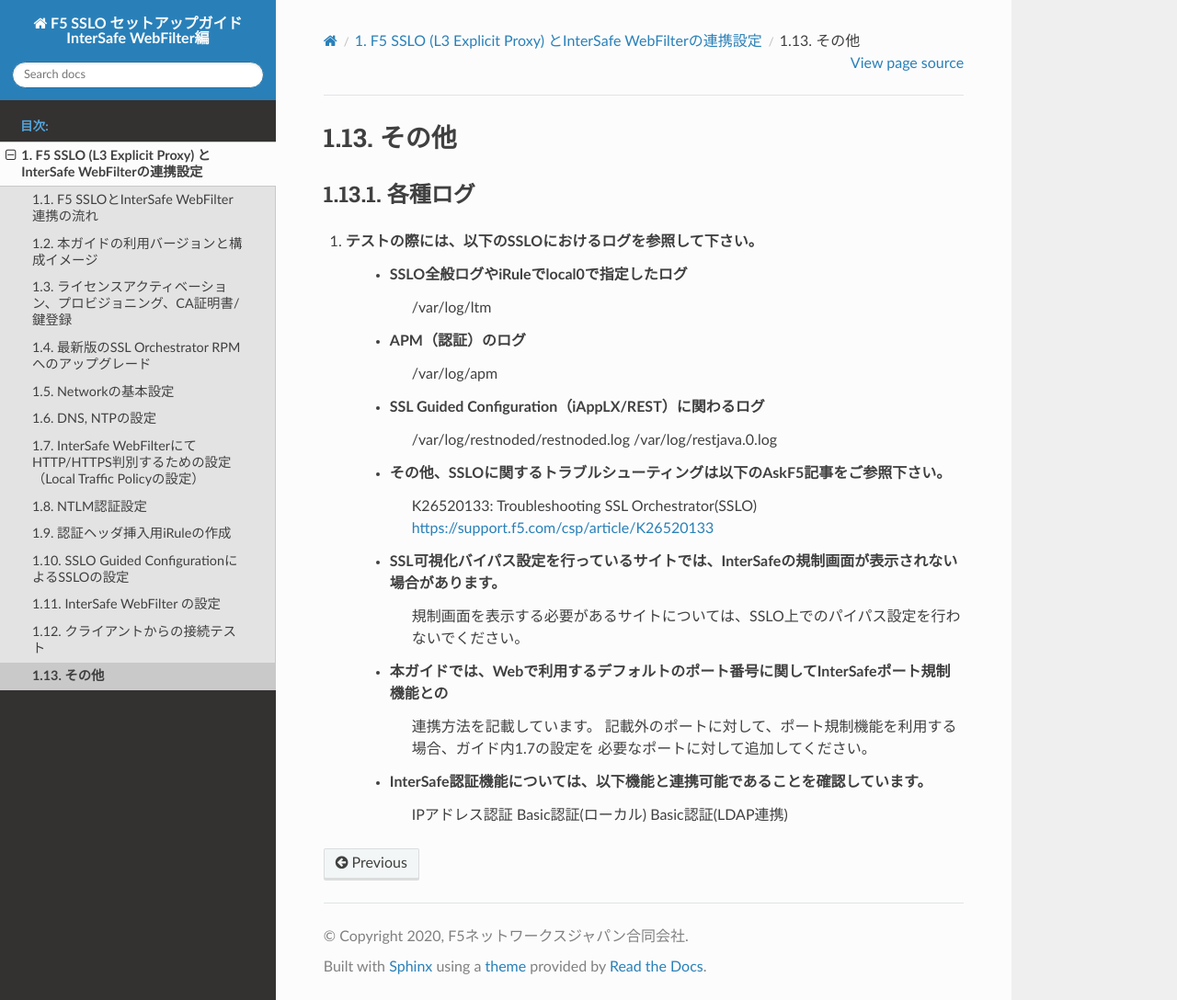
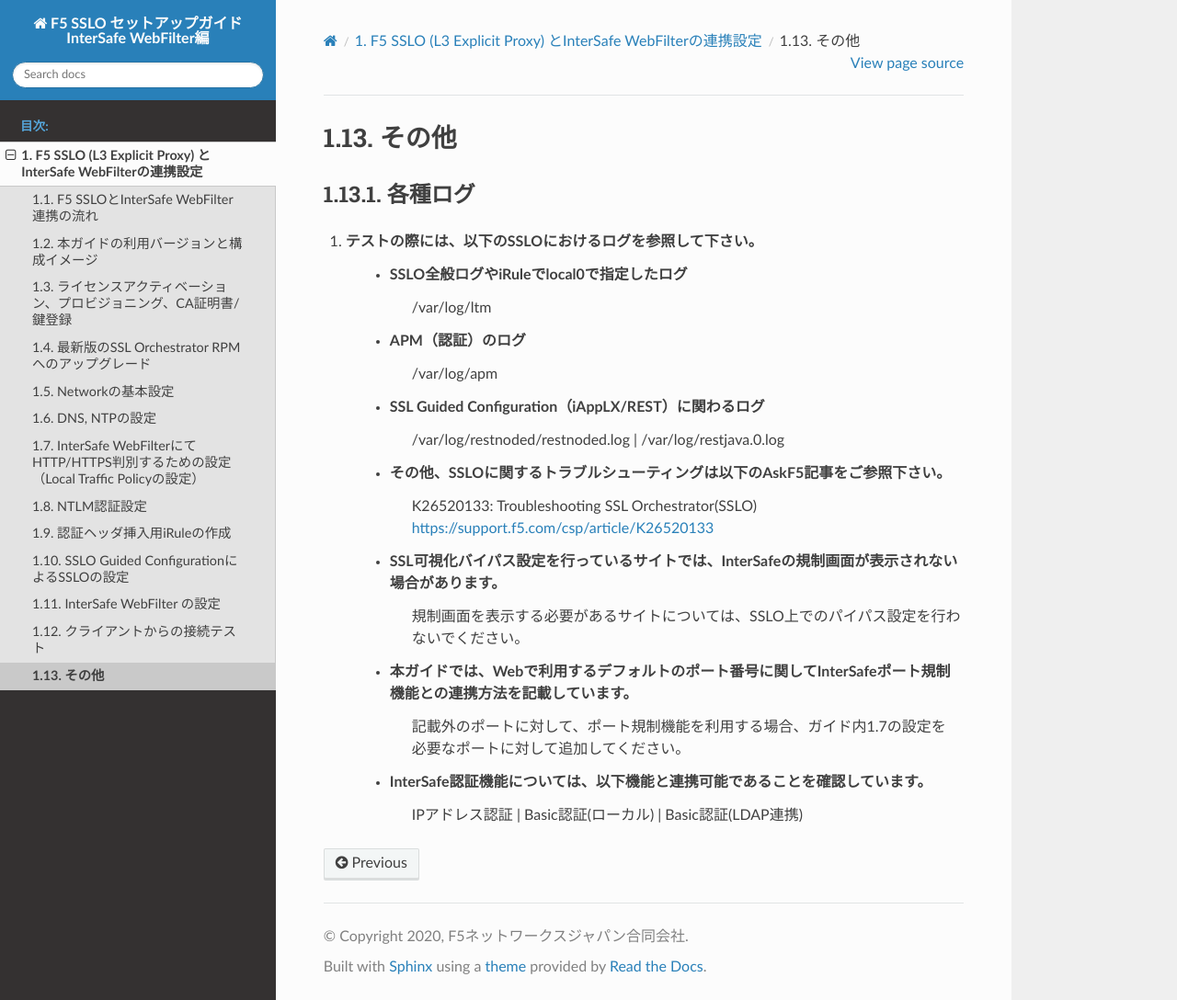
Before and after one commit to BeF5/f5j-sslo-iswf, a Sphinx documentation site: the page built from docs/content1/module14/module14.rst, in a window 1280 px wide and 1088 px high. Shown: the whole window at 92% size. Built offline with Sphinx 7.4.7 and the Read the Docs theme 2.0.0, drawn with Linux system fonts in a browser that asks for light colours.

Commit message:
no message

```diff
--- a/docs/content1/module14/module14.rst
+++ b/docs/content1/module14/module14.rst
@@ -13,7 +13,7 @@
 
     * SSL Guided Configuration（iAppLX/REST）に関わるログ
         /var/log/restnoded/restnoded.log
-        /var/log/restjava.0.log
+        | /var/log/restjava.0.log
 
     * その他、SSLOに関するトラブルシューティングは以下のAskF5記事をご参照下さい。
         K26520133: Troubleshooting SSL Orchestrator(SSLO)
@@ -22,12 +22,11 @@
     * SSL可視化バイパス設定を行っているサイトでは、InterSafeの規制画面が表示されない場合があります。
         規制画面を表示する必要があるサイトについては、SSLO上でのパイパス設定を行わないでください。
 
-    * 本ガイドでは、Webで利用するデフォルトのポート番号に関してInterSafeポート規制機能との
-        連携方法を記載しています。
+    * 本ガイドでは、Webで利用するデフォルトのポート番号に関してInterSafeポート規制機能との連携方法を記載しています。
         記載外のポートに対して、ポート規制機能を利用する場合、ガイド内1.7の設定を
         必要なポートに対して追加してください。
 
     * InterSafe認証機能については、以下機能と連携可能であることを確認しています。
         IPアドレス認証
-        Basic認証(ローカル)
-        Basic認証(LDAP連携)
+        | Basic認証(ローカル)
+        | Basic認証(LDAP連携)
```
